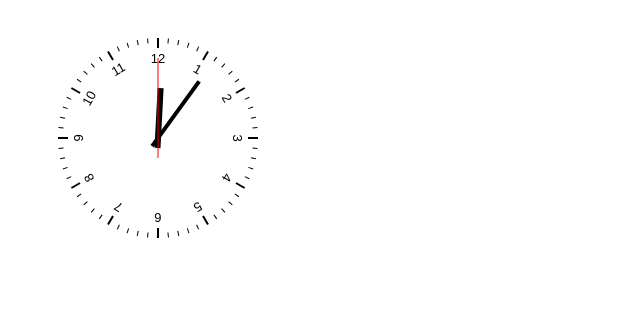
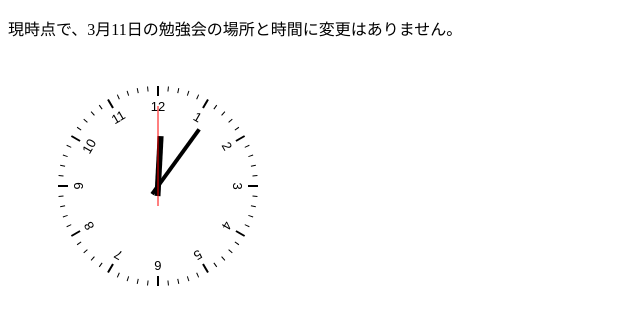
Before and after one commit to to7ma3na3/Machidukuri, a plain HTML site: page index.html in a window 1280 px wide. Shown: the whole page, without its empty margins (0-640 px from the left). Drawn offline with Linux system fonts and the light colour scheme.

Commit message:
Add files via upload

```diff
--- a/index.html
+++ b/index.html
@@ -5,6 +5,7 @@
   <title>My Clock</title>
 </head>
 <body>
+  <p>現時点で、3月11日の勉強会の場所と時間に変更はありません。</p>
   <canvas width="300" height="260">
     Canvas not supported.
   </canvas>
```
